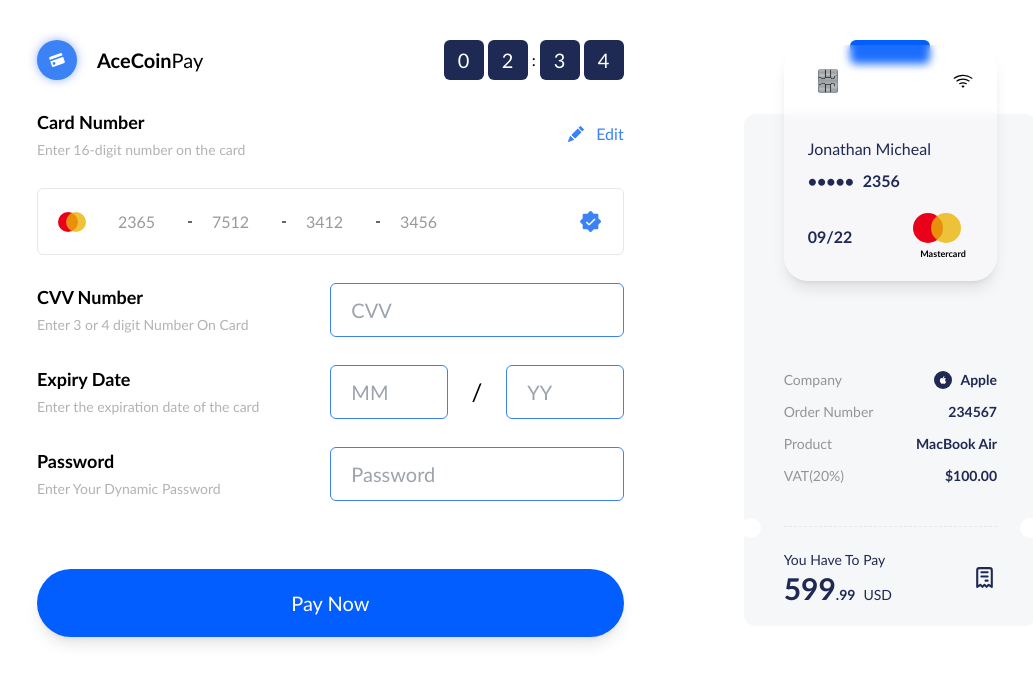
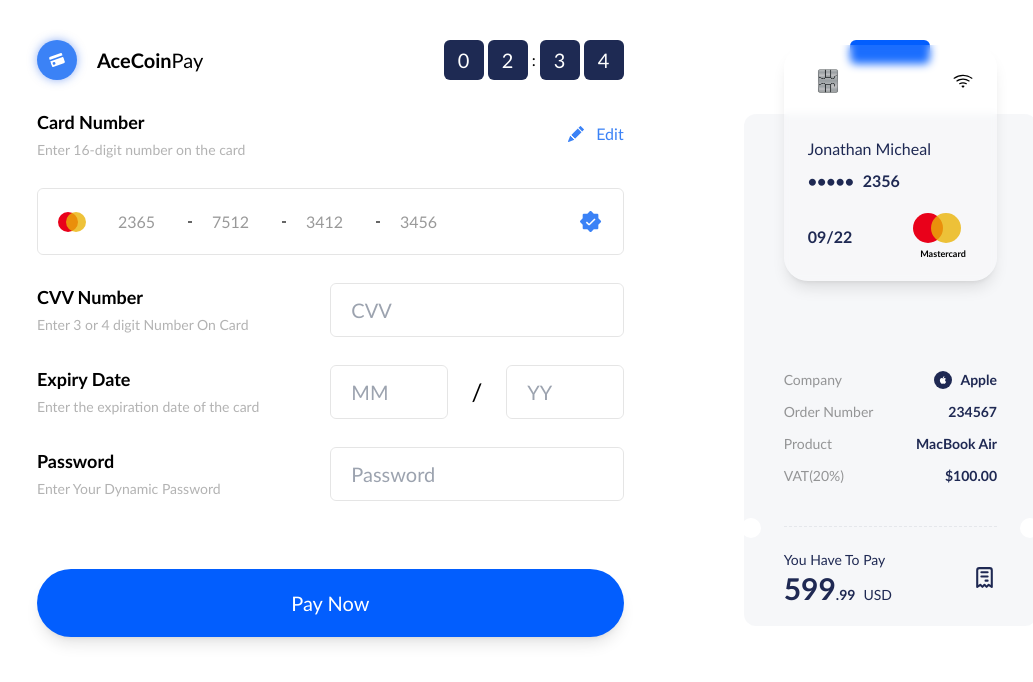
Before and after one commit to nsudekenechi/AceCoin, a React (Vite) app: page / in a window 1280 px wide. Shown: the top 682 px of the page, without its empty margins (123-1156 px from the left). Built offline with nearby package versions, Linux system fonts and the light colour scheme.

Commit message:
Border Color

```diff
--- a/src/components/Input.jsx
+++ b/src/components/Input.jsx
@@ -5,17 +5,17 @@
 export const Input = ({ icon, placeholder, length, type }) => {
   icon = icon == undefined ? "" : icon;
   type = type == undefined ? "number" : type;
-  const [color, setColor] = useState("black/10");
+  const [color, setColor] = useState("border-black/10");
 
   const handleColor = () => {
-    setColor("blue-500");
+    setColor("border-blue-500");
   };
   const resetColor = () => {
-    setColor("black/10");
+    setColor("border-black/10");
   };
   return (
     <div
-      className={`duration-1000 border border-blue-500 rounded-md h-[100%] flex justify-between  md:text-xl    px-5  py-4  md:py-5 lg:py-3 items-center`}
+      className={`duration-1000 border ${color} rounded-md h-[100%] flex justify-between  md:text-xl    px-5  py-4  md:py-5 lg:py-3 items-center`}
     >
       <input
         type={type}
```
